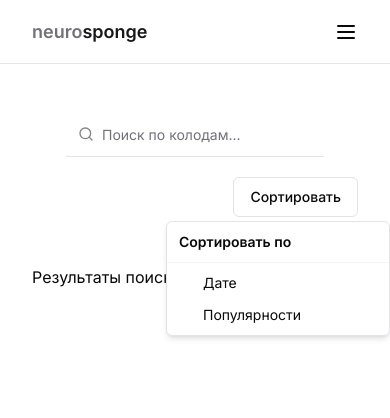
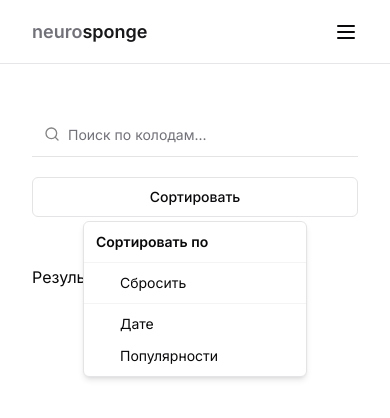
Before and after one commit to opswire/neurosponge, a Next.js app in the folder client/: page /search in a window 390 px wide. Both pictures are taken after a click on the button "Сортировать". Shown: the top 418 px of the page. Built offline with nearby package versions, Linux system fonts and the light colour scheme.

Commit message:
feat: add sorting component UI

```diff
--- a/client/src/app/search/components/sort-menu.tsx
+++ b/client/src/app/search/components/sort-menu.tsx
@@ -12,31 +12,93 @@ import {
 } from "@/shared";
 import { DeckQueryParamKeys } from "@/entities";
 import { useState } from "react";
+import { MoveDown, MoveUp } from "lucide-react";
 
 interface Props {
   className?: string;
 }
 export function SortMenu({ className }: Props) {
   const { sort_created_at, sort_id } = DeckQueryParamKeys;
-  const [sortBy, setSortyBy] = useState("none");
+  enum SortByVariants {
+    none = "none",
+    date = "дате",
+    relevance = "популярности",
+  }
+  const [sortBy, setSortBy] = useState<SortByVariants>(SortByVariants.none);
+  const [sortOrder, setSortOrder] = useState("desc");
+
+  const handleValueChange = (value: SortByVariants) => {
+    setSortBy(value);
+    switch (value) {
+      case SortByVariants.date:
+        sortBy === SortByVariants.date && toggleSortOrder();
+        return { [sort_created_at]: sortOrder };
+      case SortByVariants.relevance:
+        sortBy === SortByVariants.relevance && toggleSortOrder();
+        return { [sort_id]: sortOrder };
+      default:
+        return {};
+    }
+  };
+
+  const toggleSortOrder = () => {
+    setSortOrder(sortOrder === "desc" ? "asc" : "desc");
+  };
 
   return (
     <div className={className}>
       <DropdownMenu>
-        <DropdownMenuTrigger asChild>
+        <DropdownMenuTrigger onFocus={(e) => e.target.blur()} asChild>
           <Button className="w-full border-b border-border" variant="outline">
-            Сортировать {sortBy === "none" ? "" : sortBy}
+            <div className="flex justify-stretch items-center px-2 gap-2">
+              {sortBy === SortByVariants.none ? null : sortOrder === "desc" ? (
+                <MoveDown className="ml-2 w-4 h-4" />
+              ) : (
+                <MoveUp className="ml-2 w-4 h-4" />
+              )}
+              <p> Сортировать {sortBy === "none" ? "" : `по ${sortBy}`}</p>
+            </div>
           </Button>
         </DropdownMenuTrigger>
         <DropdownMenuContent className="w-56">
           <DropdownMenuLabel>Сортировать по</DropdownMenuLabel>
           <DropdownMenuSeparator />
-          <DropdownMenuRadioGroup value={sortBy} onValueChange={setSortyBy}>
-            <DropdownMenuRadioItem value={sort_created_at}>
-              Дате
+          <DropdownMenuRadioGroup
+            onValueChange={(value) =>
+              handleValueChange(value as SortByVariants)
+            }
+          >
+            <DropdownMenuRadioItem value={SortByVariants.none}>
+              <p>Сбросить</p>
             </DropdownMenuRadioItem>
-            <DropdownMenuRadioItem value={sort_id}>
-              Популярности
+          </DropdownMenuRadioGroup>
+
+          <DropdownMenuSeparator />
+          <DropdownMenuRadioGroup
+            value={sortBy}
+            onValueChange={(value) =>
+              handleValueChange(value as SortByVariants)
+            }
+          >
+            <DropdownMenuRadioItem value={SortByVariants.date}>
+              {sortBy === SortByVariants.date ? (
+                sortOrder === "desc" ? (
+                  <MoveDown className="ml-2 w-4 h-4" />
+                ) : (
+                  <MoveUp className="ml-2 w-4 h-4" />
+                )
+              ) : null}
+              <p>Дате</p>
+            </DropdownMenuRadioItem>
+            <DropdownMenuRadioItem value={SortByVariants.relevance}>
+              {sortBy === SortByVariants.relevance ? (
+                sortOrder === "desc" ? (
+                  <MoveDown className="ml-2 w-4 h-4" />
+                ) : (
+                  <MoveUp className="ml-2 w-4 h-4" />
+                )
+              ) : null}
+              <p>Популярности</p>
             </DropdownMenuRadioItem>
           </DropdownMenuRadioGroup>
         </DropdownMenuContent>
--- a/client/src/app/search/page.tsx
+++ b/client/src/app/search/page.tsx
@@ -8,21 +8,21 @@ export default function SearchPage() {
   return (
     <main className="xl:max-w-screen-xl lg:max-w-screen-lg mx-auto flex flex-col items-stretch mt-12 px-8 gap-12">
       <div className="hidden gap-10 w-full flex-auto sm:flex justify-between items-end">
-        <SortMenu className="w-1/4" />
+        <SortMenu className="flex-grow-0" />
         <AutoComplete
-          className="flex-grow w-3/4 justify-end xl:max-w-screen-lg lg:max-w-screen-md md:max-w-screen-sm sm:max-w-96"
+          className="flex-grow  justify-end   "
           placeholder="Поиск по колодам..."
           emptyMessage="Совпадения не найдены"
         />
       </div>
 
-      <div className="flex flex-col gap-4 w-full flex-auto sm:hidden justify-between items-center">
+      <div className="flex flex-col gap-4 w-full flex-auto sm:hidden justify-between items-stretch">
         <AutoComplete
-          className="flex-grow"
+          className="fw-full lex-grow"
           placeholder="Поиск по колодам..."
           emptyMessage="Совпадения не найдены"
         />
-        <SortMenu className="self-end" />
+        <SortMenu className="flex-grow w-full" />
       </div>
 
       <div>
```
